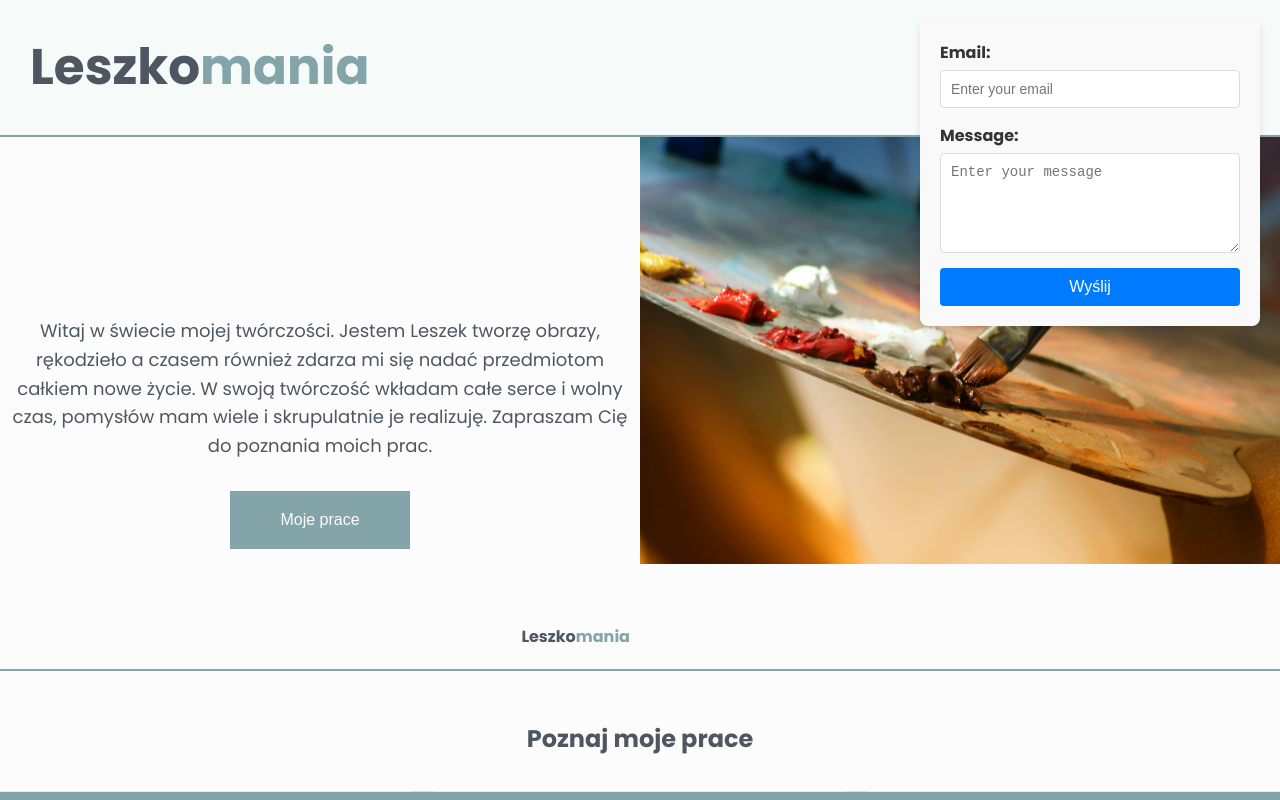
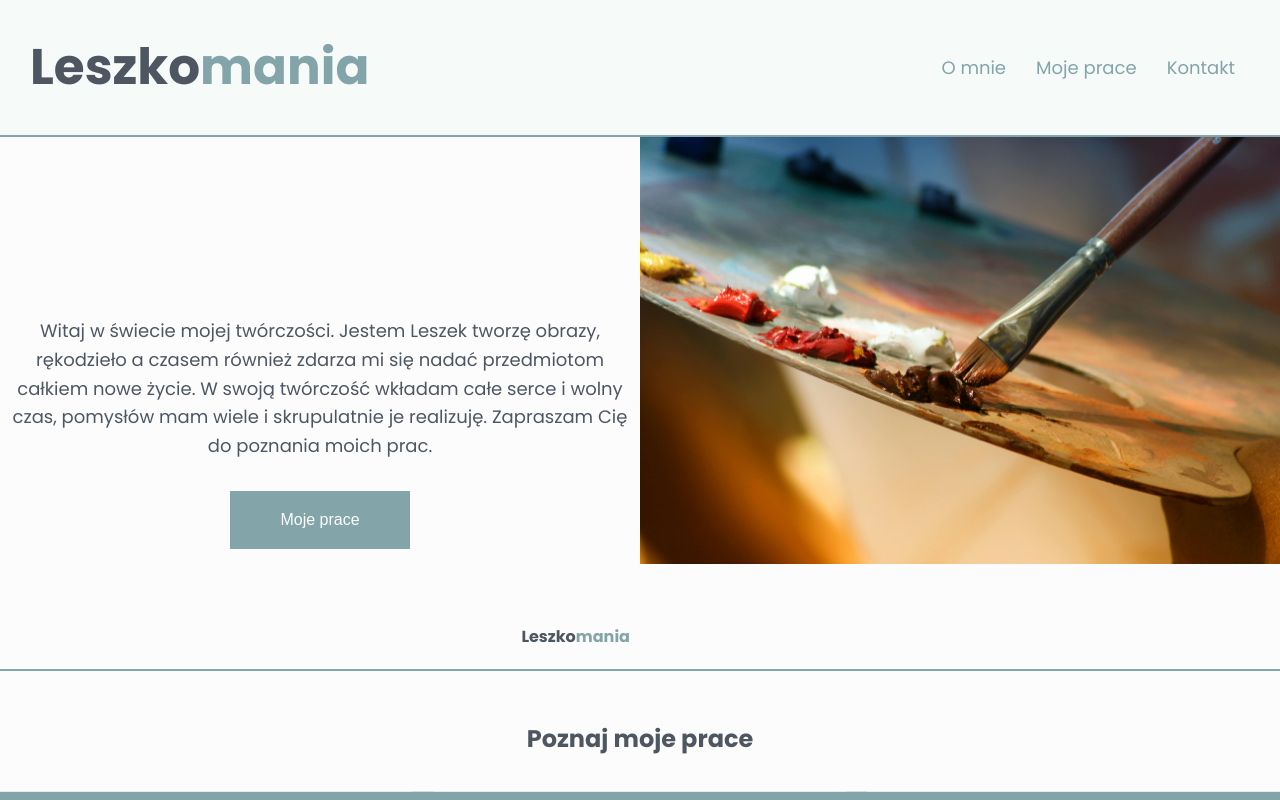
Before and after one commit to korneliagruszka/leszkomania, a React (Create React App) app: page / in a window 1280 px wide. Shown: the top 800 px of the page. Built offline with nearby package versions, Linux system fonts and the light colour scheme.

Commit message:
Form_tbc

```diff
--- a/src/components/Form/form.scss
+++ b/src/components/Form/form.scss
@@ -1,28 +1,27 @@
-.form-container {
-    position: absolute;
-    right: 0;
-    top: 0;
-    margin: 20px;
+@import '../../style/colors.scss';
+
+.form_container {
+    margin-top: 80px;
+    margin-left: 200px;
     padding: 20px;
     width: 300px;
-    background-color: #f9f9f9; /* Jasne tło */
-    border-radius: 8px; /* Zaokrąglenie rogów */
-    box-shadow: 0 4px 8px rgba(0, 0, 0, 0.1); /* Delikatny cień */
+    background-color: $color-cadet-gray;
+    border-radius: 8px;
+    box-shadow: 0 4px 8px rgba(0, 0, 0, 0.1);
   }
 
-  .form-group {
+  .form_group {
     margin-bottom: 15px;
   }
 
-  .form-group label {
+  .form_group label {
     display: block;
-    font-weight: bold;
     margin-bottom: 5px;
-    color: #333; /* Kolor tekstu */
+    color: $color-white;
   }
 
-  .form-input,
-  .form-textarea {
+  .form_input,
+  .form_textarea {
     width: 100%;
     padding: 10px;
     border: 1px solid #ddd;
@@ -31,28 +30,28 @@
     box-sizing: border-box;
   }
 
-  .form-input:focus,
-  .form-textarea:focus {
-    border-color: #007bff; /* Niebieski kolor podczas focusa */
+  .form_input:focus,
+  .form_textarea:focus {
+    border-color: $color-white;
     outline: none;
   }
 
-  .form-textarea {
-    height: 100px; /* Wysokość pola tekstowego */
-    resize: vertical; /* Możliwość zmiany rozmiaru tylko pionowo */
+  .form_textarea {
+    height: 100px;
+    resize: vertical;
   }
 
-  .form-submit-button {
+  .form_submit_button {
     width: 100%;
     padding: 10px;
-    background-color: #007bff; /* Niebieski kolor */
-    color: white;
+    background-color: $color-dark-gray;
+    color: $color-white;
     border: none;
     border-radius: 4px;
     font-size: 16px;
     cursor: pointer;
   }
 
-  .form-submit-button:hover {
-    background-color: #0056b3; /* Ciemniejszy niebieski podczas hover */
+  .form_submit_button:hover {
+    background-color: $color-gray;
   }
--- a/src/components/Form/form.tsx
+++ b/src/components/Form/form.tsx
@@ -14,8 +14,8 @@ const Form: FC = () => {
   };
 
   return (
-    <form onSubmit={handleSubmit} className="form-container">
-      <div className="form-group">
+    <form onSubmit={handleSubmit} className="form_container">
+      <div className="form_group">
         <label htmlFor="email">Email:</label>
         <input
           type="email"
@@ -23,24 +23,24 @@ const Form: FC = () => {
           name="email"
           value={email}
           onChange={(e) => setEmail(e.target.value)}
-          placeholder="Enter your email"
-          className="form-input"
+          placeholder="Wpisz swój adres email"
+          className="form_input"
           required
         />
       </div>
-      <div className="form-group">
-        <label htmlFor="message">Message:</label>
+      <div className="form_group">
+        <label htmlFor="message">Wiadomość do autora:</label>
         <textarea
           id="message"
           name="message"
           value={message}
           onChange={(e) => setMessage(e.target.value)}
-          placeholder="Enter your message"
-          className="form-textarea"
+          placeholder="Wpisz swoją wiadomość"
+          className="form_textarea"
           required
         />
       </div>
-      <button type="submit" className="form-submit-button">
+      <button type="submit" className="form_submit_button">
         Wyślij
       </button>
     </form>
```
